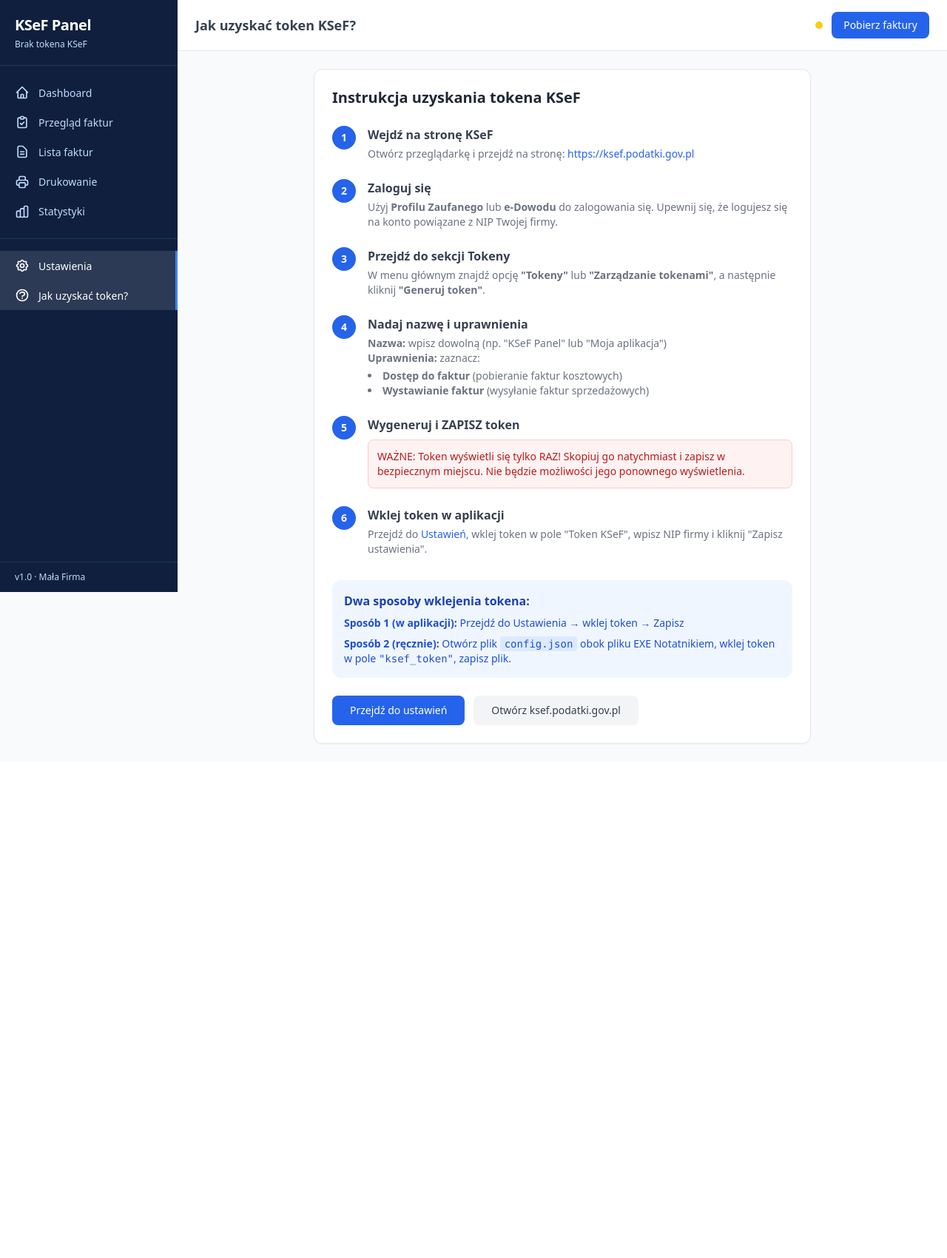
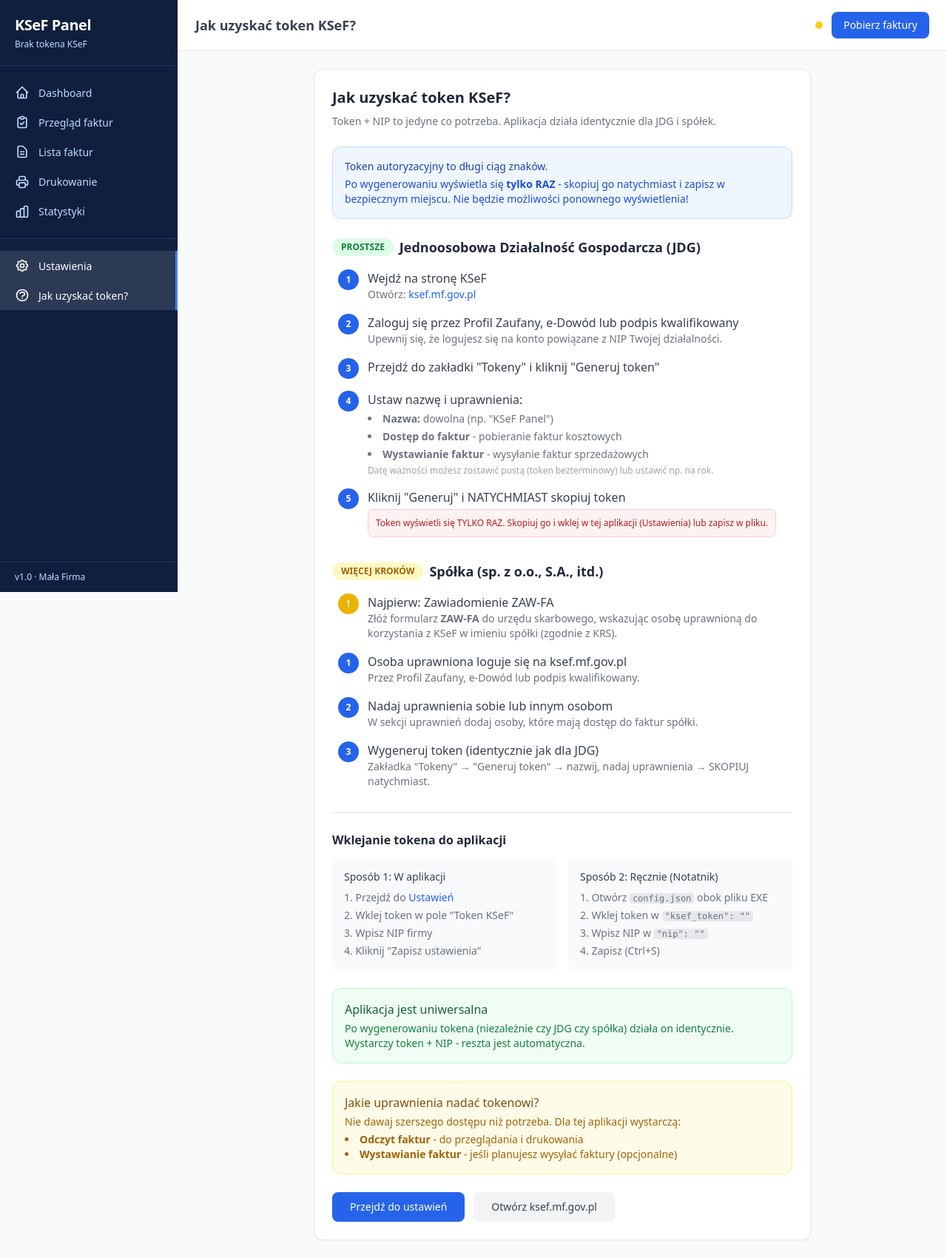
Before and after one commit to PatrykLW/ksefapp, a Flask app: page /settings/help in a window 1280 px wide. Shown: the whole page at 74% size. Before the commit the page ends 1006 px from the top, so only its background shows below. Run offline with Flask 3, Linux system fonts and the light colour scheme; some libraries are stand-ins or nearby versions.

Commit message:
Rozbudowana instrukcja tokena: JDG i spolka, uprawnienia, bezpieczenstwo
Made-with: Cursor

```diff
--- a/app/templates/help_token.html
+++ b/app/templates/help_token.html
@@ -3,80 +3,153 @@
 {% block content %}
 <div class="max-w-2xl mx-auto">
     <div class="bg-white rounded-xl shadow-sm border p-6">
-        <h2 class="text-xl font-bold text-gray-800 mb-6">Instrukcja uzyskania tokena KSeF</h2>
+        <h2 class="text-xl font-bold text-gray-800 mb-2">Jak uzyskać token KSeF?</h2>
+        <p class="text-sm text-gray-500 mb-6">Token + NIP to jedyne co potrzeba. Aplikacja działa identycznie dla JDG i spółek.</p>
 
-        <div class="space-y-6">
-            <div class="flex gap-4">
-                <div class="w-8 h-8 rounded-full bg-ksef-600 text-white flex items-center justify-center font-bold text-sm flex-shrink-0">1</div>
+        <div class="bg-blue-50 border border-blue-200 rounded-xl p-4 mb-6">
+            <p class="text-sm text-blue-800 font-medium mb-1">Token autoryzacyjny to długi ciąg znaków.</p>
+            <p class="text-sm text-blue-700">Po wygenerowaniu wyświetla się <strong>tylko RAZ</strong> - skopiuj go natychmiast i zapisz w bezpiecznym miejscu. Nie będzie możliwości ponownego wyświetlenia!</p>
+        </div>
+
+        <!-- JDG -->
+        <div class="mb-8">
+            <div class="flex items-center gap-2 mb-4">
+                <span class="bg-green-100 text-green-700 px-3 py-1 rounded-full text-xs font-bold uppercase">Prostsze</span>
+                <h3 class="text-lg font-bold text-gray-800">Jednoosobowa Działalność Gospodarcza (JDG)</h3>
+            </div>
+
+            <div class="space-y-4 ml-2">
+                <div class="flex gap-3">
+                    <div class="w-7 h-7 rounded-full bg-ksef-600 text-white flex items-center justify-center font-bold text-xs flex-shrink-0">1</div>
                     <div>
-                    <h3 class="font-semibold text-gray-700 mb-1">Wejdź na stronę KSeF</h3>
-                    <p class="text-sm text-gray-500">Otwórz przeglądarkę i przejdź na stronę:
-                        <a href="https://ksef.podatki.gov.pl" target="_blank" class="text-ksef-600 font-medium hover:underline">https://ksef.podatki.gov.pl</a>
-                    </p>
+                        <p class="font-medium text-gray-700">Wejdź na stronę KSeF</p>
+                        <p class="text-sm text-gray-500">Otwórz: <a href="https://ksef.mf.gov.pl" target="_blank" class="text-ksef-600 font-medium hover:underline">ksef.mf.gov.pl</a></p>
                     </div>
                 </div>
 
-            <div class="flex gap-4">
-                <div class="w-8 h-8 rounded-full bg-ksef-600 text-white flex items-center justify-center font-bold text-sm flex-shrink-0">2</div>
+                <div class="flex gap-3">
+                    <div class="w-7 h-7 rounded-full bg-ksef-600 text-white flex items-center justify-center font-bold text-xs flex-shrink-0">2</div>
                     <div>
-                    <h3 class="font-semibold text-gray-700 mb-1">Zaloguj się</h3>
-                    <p class="text-sm text-gray-500">Użyj <strong>Profilu Zaufanego</strong> lub <strong>e-Dowodu</strong> do zalogowania się. Upewnij się, że logujesz się na konto powiązane z NIP Twojej firmy.</p>
+                        <p class="font-medium text-gray-700">Zaloguj się przez Profil Zaufany, e-Dowód lub podpis kwalifikowany</p>
+                        <p class="text-sm text-gray-500">Upewnij się, że logujesz się na konto powiązane z NIP Twojej działalności.</p>
                     </div>
                 </div>
 
-            <div class="flex gap-4">
-                <div class="w-8 h-8 rounded-full bg-ksef-600 text-white flex items-center justify-center font-bold text-sm flex-shrink-0">3</div>
+                <div class="flex gap-3">
+                    <div class="w-7 h-7 rounded-full bg-ksef-600 text-white flex items-center justify-center font-bold text-xs flex-shrink-0">3</div>
                     <div>
-                    <h3 class="font-semibold text-gray-700 mb-1">Przejdź do sekcji Tokeny</h3>
-                    <p class="text-sm text-gray-500">W menu głównym znajdź opcję <strong>"Tokeny"</strong> lub <strong>"Zarządzanie tokenami"</strong>, a następnie kliknij <strong>"Generuj token"</strong>.</p>
+                        <p class="font-medium text-gray-700">Przejdź do zakładki "Tokeny" i kliknij "Generuj token"</p>
                     </div>
                 </div>
 
-            <div class="flex gap-4">
-                <div class="w-8 h-8 rounded-full bg-ksef-600 text-white flex items-center justify-center font-bold text-sm flex-shrink-0">4</div>
+                <div class="flex gap-3">
+                    <div class="w-7 h-7 rounded-full bg-ksef-600 text-white flex items-center justify-center font-bold text-xs flex-shrink-0">4</div>
                     <div>
-                    <h3 class="font-semibold text-gray-700 mb-1">Nadaj nazwę i uprawnienia</h3>
-                    <p class="text-sm text-gray-500">
-                        <strong>Nazwa:</strong> wpisz dowolną (np. "KSeF Panel" lub "Moja aplikacja")<br>
-                        <strong>Uprawnienia:</strong> zaznacz:
-                    </p>
-                    <ul class="text-sm text-gray-500 list-disc list-inside mt-1">
-                        <li><strong>Dostęp do faktur</strong> (pobieranie faktur kosztowych)</li>
-                        <li><strong>Wystawianie faktur</strong> (wysyłanie faktur sprzedażowych)</li>
+                        <p class="font-medium text-gray-700">Ustaw nazwę i uprawnienia:</p>
+                        <ul class="text-sm text-gray-500 list-disc list-inside mt-1 space-y-1">
+                            <li><strong>Nazwa:</strong> dowolna (np. "KSeF Panel")</li>
+                            <li><strong>Dostęp do faktur</strong> - pobieranie faktur kosztowych</li>
+                            <li><strong>Wystawianie faktur</strong> - wysyłanie faktur sprzedażowych</li>
                         </ul>
+                        <p class="text-xs text-gray-400 mt-1">Datę ważności możesz zostawić pustą (token bezterminowy) lub ustawić np. na rok.</p>
                     </div>
                 </div>
 
-            <div class="flex gap-4">
-                <div class="w-8 h-8 rounded-full bg-ksef-600 text-white flex items-center justify-center font-bold text-sm flex-shrink-0">5</div>
+                <div class="flex gap-3">
+                    <div class="w-7 h-7 rounded-full bg-ksef-600 text-white flex items-center justify-center font-bold text-xs flex-shrink-0">5</div>
                     <div>
-                    <h3 class="font-semibold text-gray-700 mb-1">Wygeneruj i ZAPISZ token</h3>
-                    <div class="bg-red-50 border border-red-200 rounded-lg p-3 mt-2">
-                        <p class="text-sm text-red-700 font-medium">WAŻNE: Token wyświetli się tylko RAZ! Skopiuj go natychmiast i zapisz w bezpiecznym miejscu. Nie będzie możliwości jego ponownego wyświetlenia.</p>
+                        <p class="font-medium text-gray-700">Kliknij "Generuj" i NATYCHMIAST skopiuj token</p>
+                        <div class="bg-red-50 border border-red-200 rounded-lg p-2.5 mt-1">
+                            <p class="text-xs text-red-700 font-medium">Token wyświetli się TYLKO RAZ. Skopiuj go i wklej w tej aplikacji (Ustawienia) lub zapisz w pliku.</p>
+                        </div>
+                    </div>
                 </div>
             </div>
         </div>
 
-            <div class="flex gap-4">
-                <div class="w-8 h-8 rounded-full bg-ksef-600 text-white flex items-center justify-center font-bold text-sm flex-shrink-0">6</div>
+        <!-- Spółka -->
+        <div class="mb-8">
+            <div class="flex items-center gap-2 mb-4">
+                <span class="bg-yellow-100 text-yellow-700 px-3 py-1 rounded-full text-xs font-bold uppercase">Więcej kroków</span>
+                <h3 class="text-lg font-bold text-gray-800">Spółka (sp. z o.o., S.A., itd.)</h3>
+            </div>
+
+            <div class="space-y-4 ml-2">
+                <div class="flex gap-3">
+                    <div class="w-7 h-7 rounded-full bg-yellow-500 text-white flex items-center justify-center font-bold text-xs flex-shrink-0">!</div>
                     <div>
-                    <h3 class="font-semibold text-gray-700 mb-1">Wklej token w aplikacji</h3>
-                    <p class="text-sm text-gray-500">Przejdź do <a href="/settings" class="text-ksef-600 font-medium hover:underline">Ustawień</a>, wklej token w pole "Token KSeF", wpisz NIP firmy i kliknij "Zapisz ustawienia".</p>
+                        <p class="font-medium text-gray-700">Najpierw: Zawiadomienie ZAW-FA</p>
+                        <p class="text-sm text-gray-500">Złóż formularz <strong>ZAW-FA</strong> do urzędu skarbowego, wskazując osobę uprawnioną do korzystania z KSeF w imieniu spółki (zgodnie z KRS).</p>
+                    </div>
+                </div>
+
+                <div class="flex gap-3">
+                    <div class="w-7 h-7 rounded-full bg-ksef-600 text-white flex items-center justify-center font-bold text-xs flex-shrink-0">1</div>
+                    <div>
+                        <p class="font-medium text-gray-700">Osoba uprawniona loguje się na ksef.mf.gov.pl</p>
+                        <p class="text-sm text-gray-500">Przez Profil Zaufany, e-Dowód lub podpis kwalifikowany.</p>
+                    </div>
+                </div>
+
+                <div class="flex gap-3">
+                    <div class="w-7 h-7 rounded-full bg-ksef-600 text-white flex items-center justify-center font-bold text-xs flex-shrink-0">2</div>
+                    <div>
+                        <p class="font-medium text-gray-700">Nadaj uprawnienia sobie lub innym osobom</p>
+                        <p class="text-sm text-gray-500">W sekcji uprawnień dodaj osoby, które mają dostęp do faktur spółki.</p>
+                    </div>
+                </div>
+
+                <div class="flex gap-3">
+                    <div class="w-7 h-7 rounded-full bg-ksef-600 text-white flex items-center justify-center font-bold text-xs flex-shrink-0">3</div>
+                    <div>
+                        <p class="font-medium text-gray-700">Wygeneruj token (identycznie jak dla JDG)</p>
+                        <p class="text-sm text-gray-500">Zakładka "Tokeny" &rarr; "Generuj token" &rarr; nazwij, nadaj uprawnienia &rarr; SKOPIUJ natychmiast.</p>
+                    </div>
                 </div>
             </div>
         </div>
 
-        <div class="mt-8 bg-blue-50 rounded-xl p-4">
-            <h3 class="font-semibold text-blue-800 mb-2">Dwa sposoby wklejenia tokena:</h3>
-            <div class="text-sm text-blue-700 space-y-2">
-                <p><strong>Sposób 1 (w aplikacji):</strong> Przejdź do Ustawienia &rarr; wklej token &rarr; Zapisz</p>
-                <p><strong>Sposób 2 (ręcznie):</strong> Otwórz plik <code class="bg-blue-100 px-1.5 py-0.5 rounded">config.json</code> obok pliku EXE Notatnikiem, wklej token w pole <code>"ksef_token"</code>, zapisz plik.</p>
+        <div class="border-t pt-6 mb-6">
+            <h3 class="font-bold text-gray-800 mb-3">Wklejanie tokena do aplikacji</h3>
+            <div class="grid grid-cols-1 md:grid-cols-2 gap-4">
+                <div class="bg-gray-50 rounded-lg p-4">
+                    <p class="font-medium text-gray-700 text-sm mb-2">Sposób 1: W aplikacji</p>
+                    <ol class="text-sm text-gray-500 space-y-1 list-decimal list-inside">
+                        <li>Przejdź do <a href="/settings" class="text-ksef-600 hover:underline">Ustawień</a></li>
+                        <li>Wklej token w pole "Token KSeF"</li>
+                        <li>Wpisz NIP firmy</li>
+                        <li>Kliknij "Zapisz ustawienia"</li>
+                    </ol>
+                </div>
+                <div class="bg-gray-50 rounded-lg p-4">
+                    <p class="font-medium text-gray-700 text-sm mb-2">Sposób 2: Ręcznie (Notatnik)</p>
+                    <ol class="text-sm text-gray-500 space-y-1 list-decimal list-inside">
+                        <li>Otwórz <code class="bg-gray-200 px-1 rounded text-xs">config.json</code> obok pliku EXE</li>
+                        <li>Wklej token w <code class="bg-gray-200 px-1 rounded text-xs">"ksef_token": ""</code></li>
+                        <li>Wpisz NIP w <code class="bg-gray-200 px-1 rounded text-xs">"nip": ""</code></li>
+                        <li>Zapisz (Ctrl+S)</li>
+                    </ol>
+                </div>
             </div>
         </div>
 
-        <div class="mt-6 flex gap-3">
+        <div class="bg-green-50 border border-green-200 rounded-xl p-4 mb-6">
+            <h4 class="font-medium text-green-800 mb-1">Aplikacja jest uniwersalna</h4>
+            <p class="text-sm text-green-700">Po wygenerowaniu tokena (niezależnie czy JDG czy spółka) działa on identycznie. Wystarczy token + NIP - reszta jest automatyczna.</p>
+        </div>
+
+        <div class="bg-yellow-50 border border-yellow-200 rounded-xl p-4 mb-6">
+            <h4 class="font-medium text-yellow-800 mb-1">Jakie uprawnienia nadać tokenowi?</h4>
+            <p class="text-sm text-yellow-700">Nie dawaj szerszego dostępu niż potrzeba. Dla tej aplikacji wystarczą:</p>
+            <ul class="text-sm text-yellow-700 list-disc list-inside mt-1">
+                <li><strong>Odczyt faktur</strong> - do przeglądania i drukowania</li>
+                <li><strong>Wystawianie faktur</strong> - jeśli planujesz wysyłać faktury (opcjonalne)</li>
+            </ul>
+        </div>
+
+        <div class="flex gap-3">
             <a href="/settings" class="bg-ksef-600 hover:bg-ksef-700 text-white px-6 py-2.5 rounded-lg text-sm font-medium transition">Przejdź do ustawień</a>
-            <a href="https://ksef.podatki.gov.pl" target="_blank" class="bg-gray-100 hover:bg-gray-200 text-gray-700 px-6 py-2.5 rounded-lg text-sm font-medium transition">Otwórz ksef.podatki.gov.pl</a>
+            <a href="https://ksef.mf.gov.pl" target="_blank" class="bg-gray-100 hover:bg-gray-200 text-gray-700 px-6 py-2.5 rounded-lg text-sm font-medium transition">Otwórz ksef.mf.gov.pl</a>
         </div>
     </div>
 </div>
```
Lines whose indentation alone changed are shown as unchanged.
